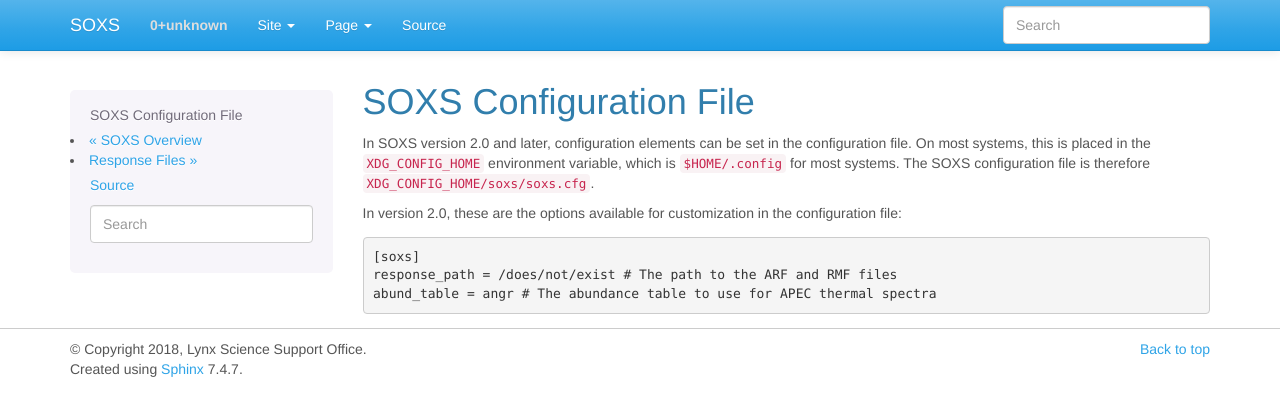
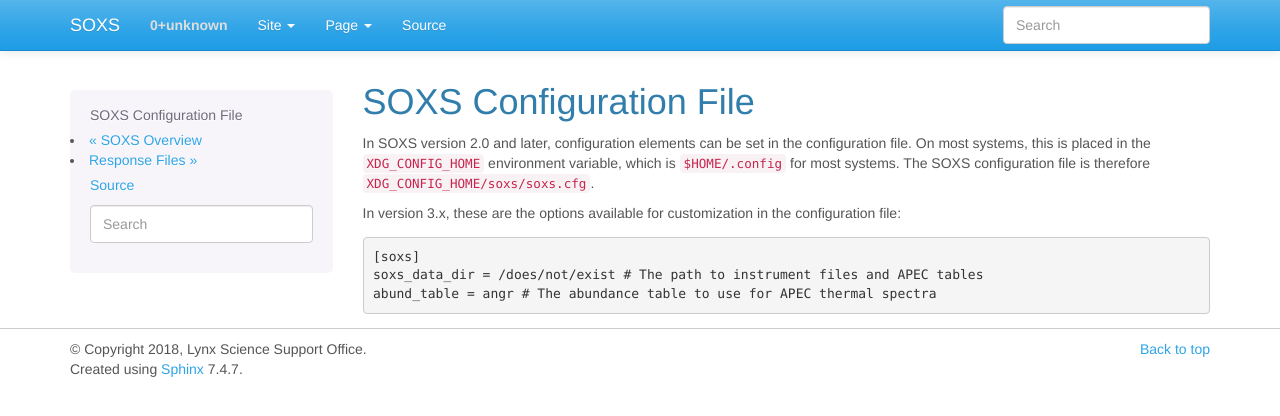
Before and after one commit to lynx-x-ray-observatory/soxs, a Sphinx documentation site: the page built from doc/source/configuration.rst, in a window 1280 px wide. Shown: the top 416 px of the page. Built offline with Sphinx 7.4.7, drawn with Linux system fonts in a browser that asks for light colours.

Commit message:
Some doc changes

```diff
--- a/doc/source/configuration.rst
+++ b/doc/source/configuration.rst
@@ -8,11 +8,11 @@
 environment variable, which is ``$HOME/.config`` for most systems. The
 SOXS configuration file is therefore ``XDG_CONFIG_HOME/soxs/soxs.cfg``.
 
-In version 2.0, these are the options available for customization in the
+In version 3.x, these are the options available for customization in the
 configuration file:
 
 .. code-block:: text
 
     [soxs]
-    response_path = /does/not/exist # The path to the ARF and RMF files
+    soxs_data_dir = /does/not/exist # The path to instrument files and APEC tables
     abund_table = angr # The abundance table to use for APEC thermal spectra
```
Also changed, not shown: doc/source/getting_help.rst (+6 -4 lines), doc/source/index.rst (+10 -8 lines).
